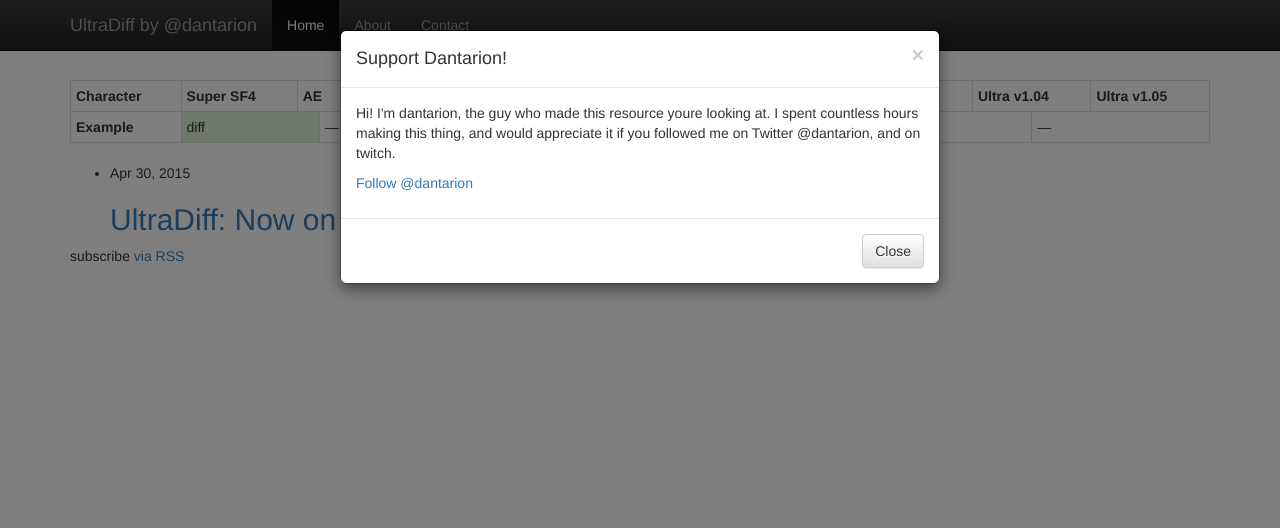
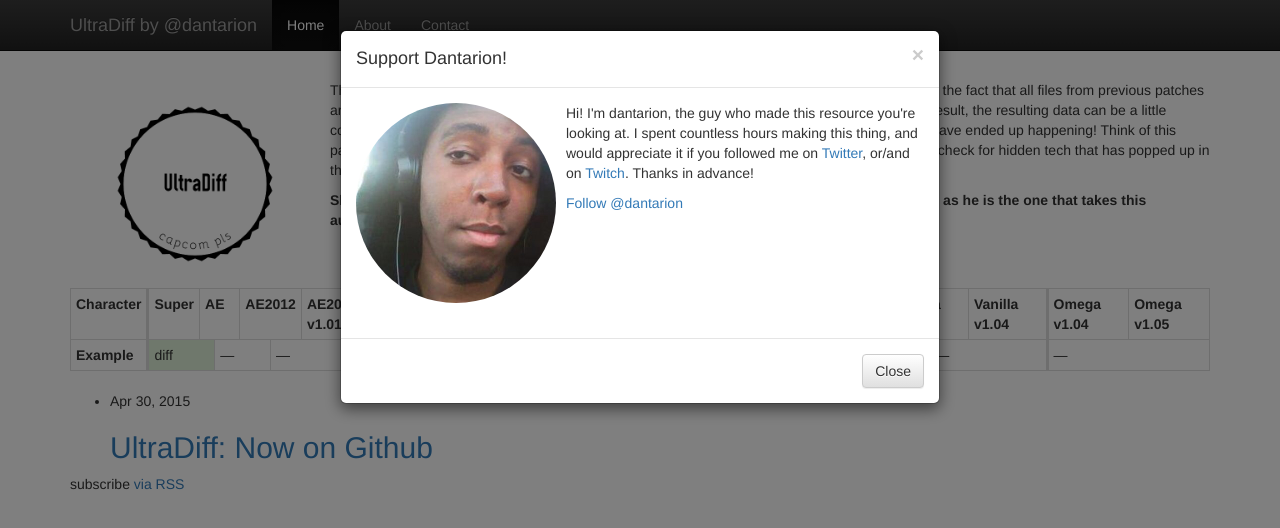
Before and after one commit to dantarion/sf4tools, a Jekyll site: the page built from index.html, in a window 1280 px wide. Shown: the top 528 px of the page. Built offline with Jekyll 4.4.1, drawn with Linux system fonts in a browser that asks for light colours; nearby versions of some CDN libraries; comment, search, counter and statistics services are not loaded.

Commit message:
no message

```diff
--- a/_includes/head.html
+++ b/_includes/head.html
@@ -20,8 +20,8 @@
 	jQuery(window).load(function(){
 			 // load the overlay
 			if (document.cookie.indexOf('visited=true') == -1) {
-				var fifteenDays = 1000*60*60*24*15;
-				var expires = new Date((new Date()).valueOf() + fifteenDays);
+				var timeout = 1000*60*60*24*1;
+				var expires = new Date((new Date()).valueOf() + timeout);
 				document.cookie = "visited=true;expires=" + expires.toUTCString();
 				jQuery("#modal").modal({width:"580px", inline:true, href:"#modal"});
 			}
--- a/_includes/header.html
+++ b/_includes/header.html
@@ -5,8 +5,9 @@
         <button type="button" class="close" data-dismiss="modal" aria-label="Close"><span aria-hidden="true">&times;</span></button>
         <h4 class="modal-title">Support Dantarion!</h4>
       </div>
-      <div class="modal-body">
-        <p>Hi! I'm dantarion, the guy who made this resource youre looking at. I spent countless hours making this thing, and would appreciate it if you followed me on Twitter @dantarion, and on twitch.</p>
+      <div class="modal-body" style="min-height:250px;">
+        <p><img style="width:200px; margin-right:10px;" src="{{ site.baseurl }}/img/dantarion.jpg" alt="..." class="img-circle pull-left">
+		Hi! I'm dantarion, the guy who made this resource you're looking at. I spent countless hours making this thing, and would appreciate it if you followed me on <a href="http://twitter.com/dantarion">Twitter</a>, or/and on <a href="http://twitch.tv/dantarion">Twitch</a>. Thanks in advance!</p>
 		<p><a class="twitter-follow-button"  href="https://twitter.com/dantarion"  data-show-count="true" data-width="250px" data-size="large" data-show-screen-name="true">Follow @dantarion</a>
 		<script>window.twttr=(function(d,s,id){var js,fjs=d.getElementsByTagName(s)[0],t=window.twttr||{};if(d.getElementById(id))return;js=d.createElement(s);js.id=id;js.src="https://platform.twitter.com/widgets.js";fjs.parentNode.insertBefore(js,fjs);t._e=[];t.ready=function(f){t._e.push(f);};return t;}(document,"script","twitter-wjs"));</script>
       </div>
--- a/css/main.scss
+++ b/css/main.scss
@@ -4,5 +4,20 @@
 
 body
 {
-padding-top:80px;
+	padding-top:80px;
 }
+.vertical
+{
+
+}
+.vertical div
+{
+}
+.brleft
+{
+	border-left:3px solid #ddd !important;
+}
+.brright
+{
+	border-right:3px solid #ddd !important;
+}
--- a/index.html
+++ b/index.html
@@ -3,21 +3,33 @@
 ---
 
 <div class="home">
+  <img style="width:250px; margin-right:10px;" src="{{ site.baseurl }}/img/logo.png" alt="..." class="pull-left">
+  <p>This table contains automated diff's of files between moveset files for Ultra Street Fighter 4.
+  It uses the fact that all files from previous patches are present on PC versions of the game to create a list of raw differences between the files.
+  As a result, the resulting data can be a little complicated to understand, but its all accurate, and sometimes changes that Capcom doesn't list have ended up happening!
+  Think of this page as a way to get insight into how these patches are coded and delievered to us, and a way to check for hidden tech that has popped up in the game that no one may know about! <strong>-dantarion</strong></p>
+  <p><strong>Shotouts to @Eternal0Star, who always hounds me about getting the patch diffs up quickly, as he is the one that takes this automated data and presents it to the world in laymans terms!</strong></p>
   <table class="table table-bordered table-condensed table-hover">
 	<tr>
-		<th>Character</th>
-		<th class="vertical" ><div>Super SF4</div></th>
+		<th class="brright">Character</th>
+		<th class="vertical" ><div>Super</div></th>
 		<th class="vertical" colspan="2"><div>AE</div></th>
 		<th class="vertical" colspan="2"><div>AE2012</div></th>
 		<th class="vertical" colspan="2"><div>AE2012 v1.01</div></th>
 		<th class="vertical" colspan="2" ><div>AE2012 v1.04</div></th>
 		<th class="vertical" colspan="2"><div>Ultra v1.02</div></th>
 		<th class="vertical" colspan="2"><div>Ultra v1.03</div></th>
+		<th class="vertical" colspan="2"><div>Ultra v1.03b</div></th>
 		<th class="vertical" colspan="2"><div>Ultra v1.04</div></th>
 		<th class="vertical" ><div>Ultra v1.05</div></th>
+		<th class="vertical brleft" ><div>Vanilla v1.02</div></th>
+		<th class="vertical" colspan="2"><div>Vanilla v1.03</div></th>
+		<th class="vertical" ><div>Vanilla v1.04</div></th>
+		<th class="vertical brleft" ><div>Omega v1.04</div></th>
+		<th class="vertical" ><div>Omega v1.05</div></th>
 	</tr>
 	<tr>
-		<th>Example</th>
+		<th class="brright">Example</th>
 		<td colspan="2" class="success">diff</td>
 		<td colspan="2">&#8212;</td>
 		<td colspan="2">&#8212;</td>
@@ -26,6 +38,10 @@
 		<td colspan="2">&#8212;</td>
 		<td colspan="2">&#8212;</td>
 		<td colspan="2">&#8212;</td>
+		<td colspan="2">&#8212;</td>
+		<td colspan="2" class="brleft">&#8212;</td>
+		<td colspan="2">&#8212;</td>
+		<td colspan="2" class="brleft">&#8212;</td>
 	</tr>
   </table>
   <ul class="post-list">
```
Also changed, not shown: img/dantarion.jpg (added), img/logo.png (added).
